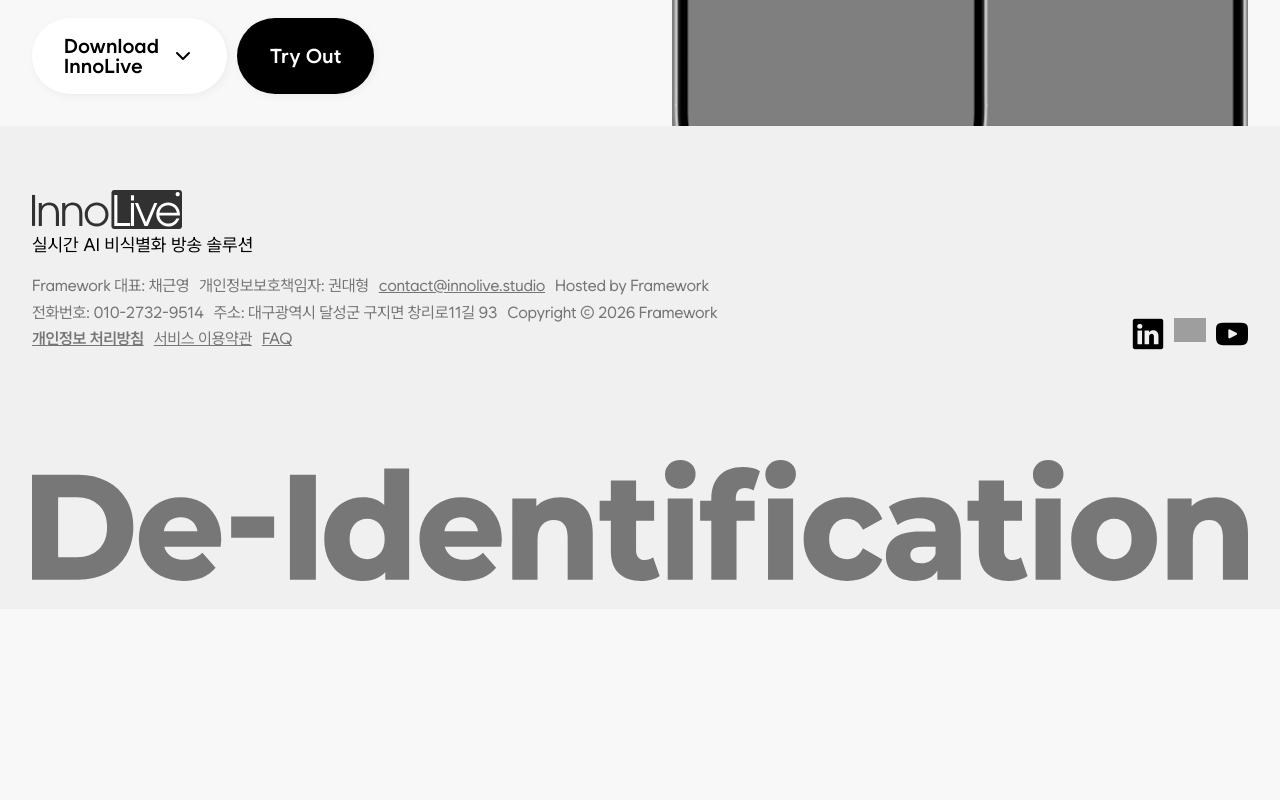
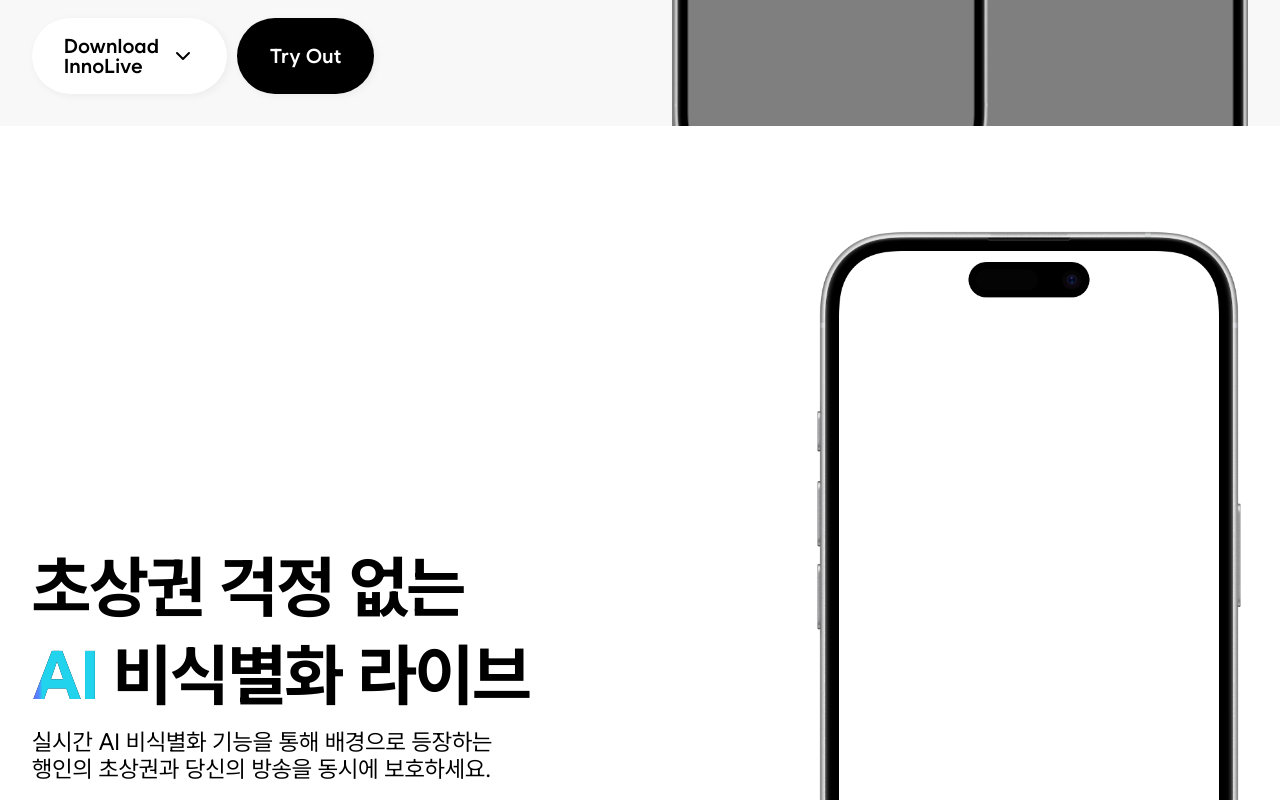
Before and after one commit to team-framework/innolive-client, a Next.js app in the folder apps/landing/: page / in a window 1280 px wide. Shown: the part 640-1440 px from the top of the page. Before the commit the page ends 1249 px from the top, so only its background shows below. Built offline with nearby package versions, Linux system fonts and the light colour scheme; no server answers; grey boxes are pictures that could not be loaded.

Commit message:
feat: AI 비식별화 소개 섹션 구현

```diff
--- a/apps/landing/app/page.tsx
+++ b/apps/landing/app/page.tsx
@@ -1,9 +1,11 @@
 import { Hero } from "@/components/hero";
+import { PrivacySection } from "@/components/privacy-section";
 
 export default function Home() {
   return (
     <main id="main" data-page="home" className="bg-background-primary">
       <Hero />
+      <PrivacySection />
     </main>
   );
 }
--- /dev/null
+++ b/apps/landing/components/privacy-section.tsx
@@ -0,0 +1,54 @@
+import Image from "next/image";
+
+const phoneSrc = "/landing/privacy-phone.png";
+const phoneSizes = "(min-width: 106.5rem) 438px, (min-width: 64rem) 40vw, 80vw";
+
+const aiAccentStyle = {
+  backgroundImage:
+    "linear-gradient(90deg, rgb(108, 99, 255) 0%, rgb(79, 140, 255) 8.6538%, rgb(34, 211, 238) 12.981%), linear-gradient(90deg, rgb(0, 0, 0) 0%, rgb(0, 0, 0) 100%)",
+} as const;
+
+export function PrivacySection() {
+  return (
+    <section
+      className="flex w-full flex-col items-center bg-background-secondary px-[var(--page-gutter)] pb-10 pt-16 lg:pb-12 lg:pt-24 min-[106.5rem]:min-h-[67.5rem] min-[106.5rem]:pb-[39px] min-[106.5rem]:pt-40"
+      aria-labelledby="privacy-heading"
+    >
+      <div className="flex w-full max-w-[1408px] flex-col items-center gap-y-12 lg:flex-row lg:items-center lg:justify-between lg:gap-x-16">
+        <div className="flex w-full min-w-0 max-w-[500px] flex-col items-start gap-2.5 lg:flex-1 min-[106.5rem]:w-[500px] min-[106.5rem]:flex-none min-[106.5rem]:pb-[121px]">
+          <h2
+            id="privacy-heading"
+            className="w-full break-words text-[clamp(2rem,1.05rem+4.2vw,4.25rem)] font-bold leading-[1.3] tracking-tight text-text-primary"
+          >
+            초상권 걱정 없는
+            <br />
+            <span
+              className="bg-clip-text text-transparent"
+              style={aiAccentStyle}
+            >
+              AI{" "}
+            </span>
+            비식별화 라이브
+          </h2>
+          <div className="w-full break-keep text-body-lg font-normal text-text-primary">
+            <p>실시간 AI 비식별화 기능을 통해 배경으로 등장하는</p>
+            <p>행인의 초상권과 당신의 방송을 동시에 보호하세요.</p>
+          </div>
+        </div>
+        <div
+          className="relative aspect-[438/881] w-full min-w-0 max-w-[438px] overflow-clip lg:flex-1 min-[106.5rem]:w-[438px] min-[106.5rem]:flex-none"
+          aria-hidden="true"
+        >
+          <Image
+            src={phoneSrc}
+            alt=""
+            width={1359}
+            height={2736}
+            sizes={phoneSizes}
+            className="absolute inset-0 size-full max-w-none object-cover"
+          />
+        </div>
+      </div>
+    </section>
+  );
+}
```
Also changed, not shown: apps/landing/public/landing/privacy-phone.png (added).
